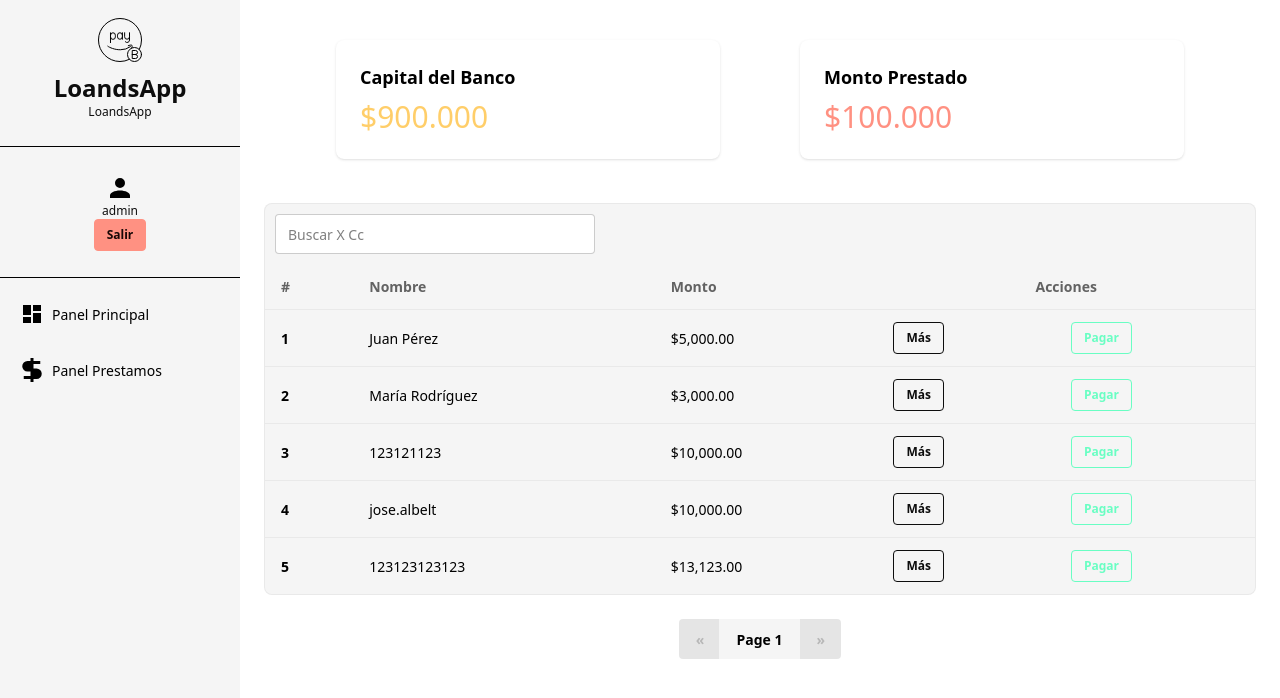
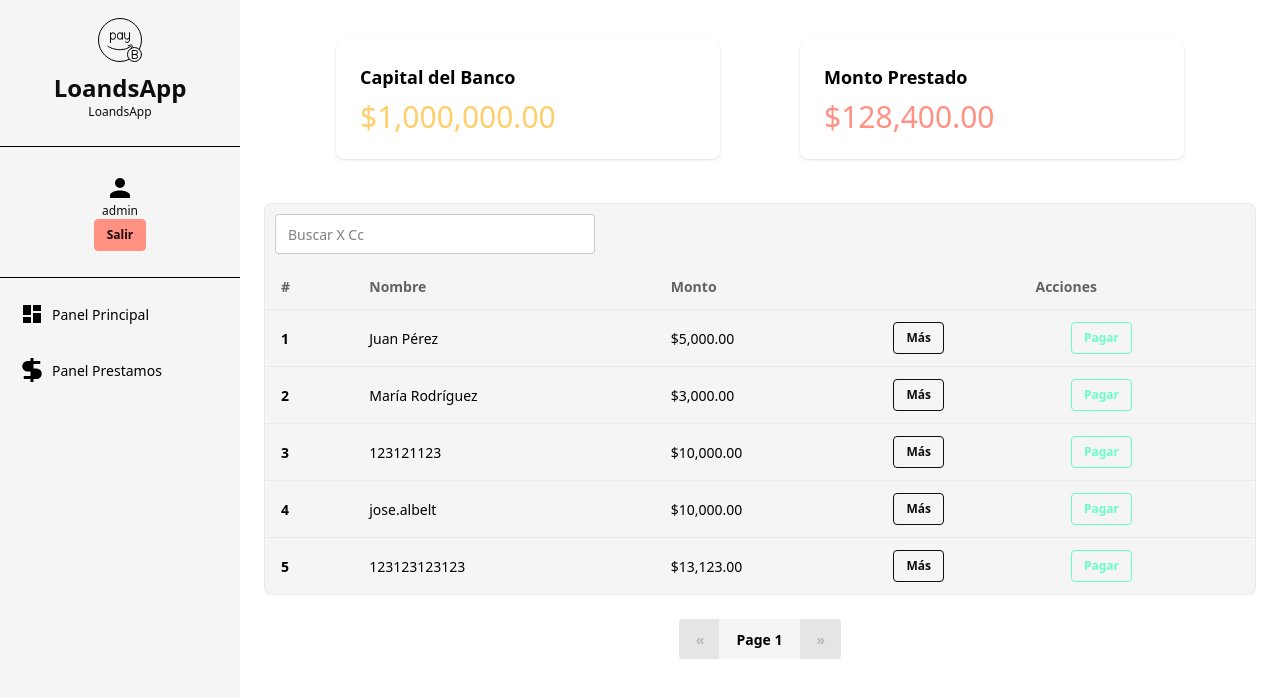
Before and after one commit to joseAL520/LoansApp, an Angular app: page / in a window 1280 px wide. Shown: the top 698 px of the page. Built offline with nearby package versions, Linux system fonts and the light colour scheme; data requests are answered from the project's data file; sample sign-in values are in the browser's storage.

Commit message:
logica del sumar y restar capital

```diff
--- a/src/app/dashboard/components/dashboar-cards/dashboar-cards.component.html
+++ b/src/app/dashboard/components/dashboar-cards/dashboar-cards.component.html
@@ -3,14 +3,14 @@
   <div class="card w-80 sm:w-96 bg-base-100 shadow-sm">
     <div class="card-body text-center md:text-left">
       <h2 class="card-title">Capital del Banco</h2>
-      <h1 class="text-3xl text-warning">$900.000</h1>
+      <h1 class="text-3xl text-warning">{{wallet()?.Wallet?.capital | currency:'COP': '$': '1.2-2'}}</h1>
     </div>
   </div>
 
   <div class="card w-80 sm:w-96 bg-base-100 shadow-sm">
     <div class="card-body text-center md:text-left">
       <h2 class="card-title">Monto Prestado</h2>
-      <h1 class="text-3xl text-error">$100.000</h1>
+      <h1 class="text-3xl text-error">{{wallet()?.Wallet?.totalLoans | currency:'COP': '$': '1.2-2'}}</h1>
     </div>
   </div>
 
--- a/src/app/dashboard/components/dashboar-cards/dashboar-cards.component.ts
+++ b/src/app/dashboard/components/dashboar-cards/dashboar-cards.component.ts
@@ -1,9 +1,17 @@
-import { ChangeDetectionStrategy, Component } from '@angular/core';
+import { ChangeDetectionStrategy, Component, input } from '@angular/core';
+import { User } from '../../../auth/interfaces/user.interfaces';
+import { CurrencyPipe } from '@angular/common';
 
 @Component({
   selector: 'app-dashboar-cards',
-  imports: [],
+  imports: [CurrencyPipe],
   templateUrl: './dashboar-cards.component.html',
   changeDetection: ChangeDetectionStrategy.OnPush,
 })
-export class DashboarCardsComponent { }
+export class DashboarCardsComponent {
+
+
+  wallet = input.required<User|null>()
+
+
+}
--- a/src/app/dashboard/pages/dashboar-page/dashboar-page.component.html
+++ b/src/app/dashboard/pages/dashboar-page/dashboar-page.component.html
@@ -1,4 +1,4 @@
-<app-dashboar-cards></app-dashboar-cards>
+<app-dashboar-cards [wallet]="adminService? adminService.user() :  null "></app-dashboar-cards>
 
 <div class="flex flex-col">
   <app-dashboard-list  [clients]="searchedClients ? searchedClients : clientsResource.value()" (searchOutput)="clietnSearchBy($event)"></app-dashboard-list>
--- a/src/app/dashboard/pages/dashboar-page/dashboar-page.component.ts
+++ b/src/app/dashboard/pages/dashboar-page/dashboar-page.component.ts
@@ -4,6 +4,7 @@ import { DashboardListComponent } from "../../components/dashboard-list/dashboar
 import { DashboardService } from '../../services/dashboard.service';
 import { firstValueFrom } from 'rxjs';
 import { Client } from '../../interfaces/clients.interfaces';
+import { AdmBankService } from '../../../auth/services/admBank.service';
 
 @Component({
   selector: 'app-dashboar-page',
@@ -16,6 +17,8 @@ export class DashboarPageComponent  {
   searchedClients?: Client[]| null = null;
 
   clientService = inject(DashboardService)
+  adminService = inject(AdmBankService)
+
   limit = 7;
   currentPage = signal(0);
   lastLoadCount = signal(0);
```
